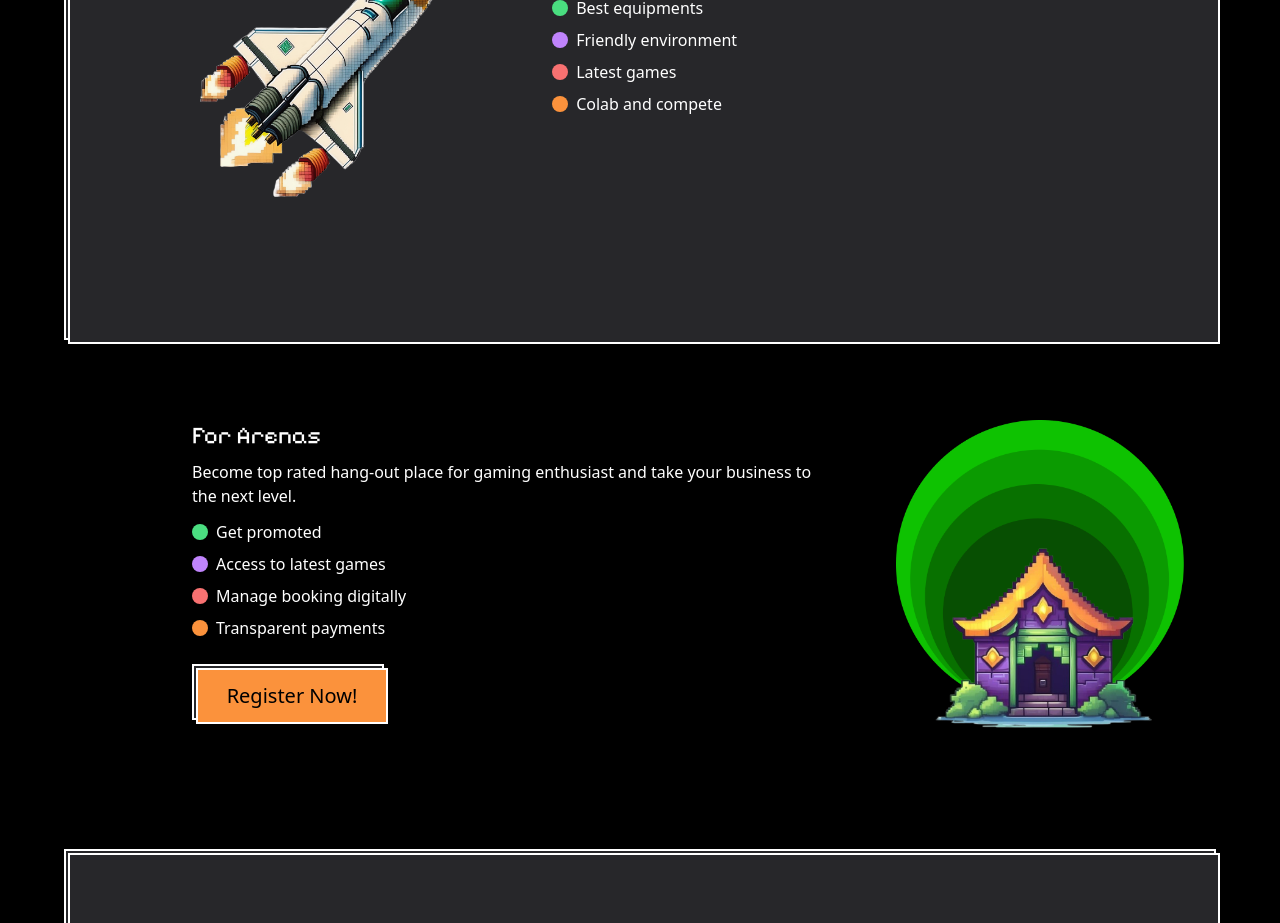
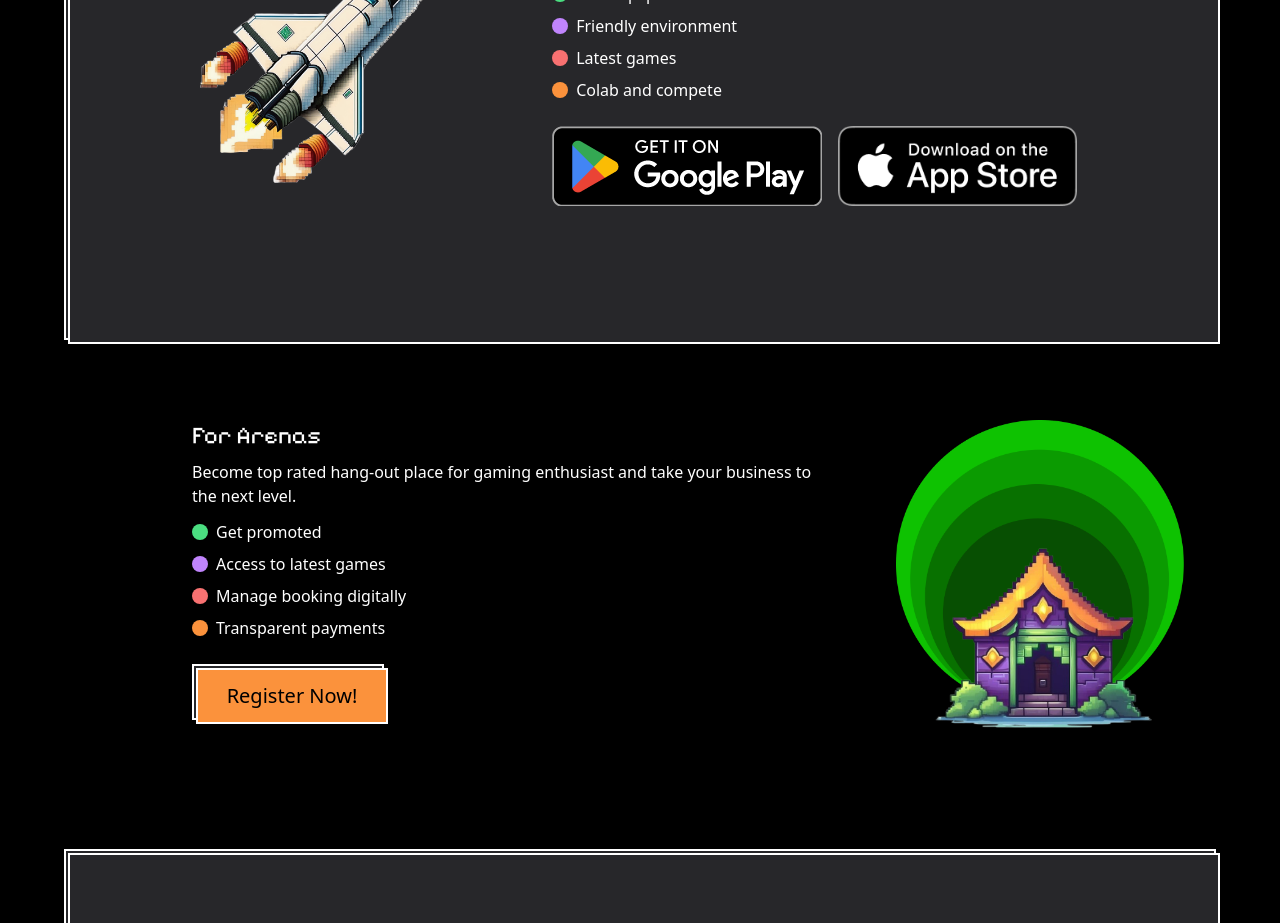
Before and after one commit to dungeons-sports/dungeon-entertainments, a Next.js app: page / in a window 1280 px wide. Shown: the part 1020-1943 px from the top of the page. Built offline with nearby package versions, Linux system fonts and the light colour scheme.

Commit message:
Added GooglePlayStore and AppleAppStore Icons

```diff
--- a/src/app/page.tsx
+++ b/src/app/page.tsx
@@ -95,7 +95,11 @@ export default function Home() {
 								<div className="ps-2">Colab and compete</div>
 							</div>
 							<div className="pt-4"></div>
-							<div className='flex flex-row'></div>
+							<div className='flex flex-wrap'>
+								<img src="/assets/googleplay.png" alt="google play" className='w-34 h-20 mb-4'/>
+								<div className='ml-4'></div>
+								<img src="/assets/appstore.png" alt="google play" className='w-34 h-20'/>
+							</div>
 						</div>
 					</div>
 				</StackContainer>
```
Also changed, not shown: public/assets/appstore.png (added), public/assets/googleplay.png (added).
